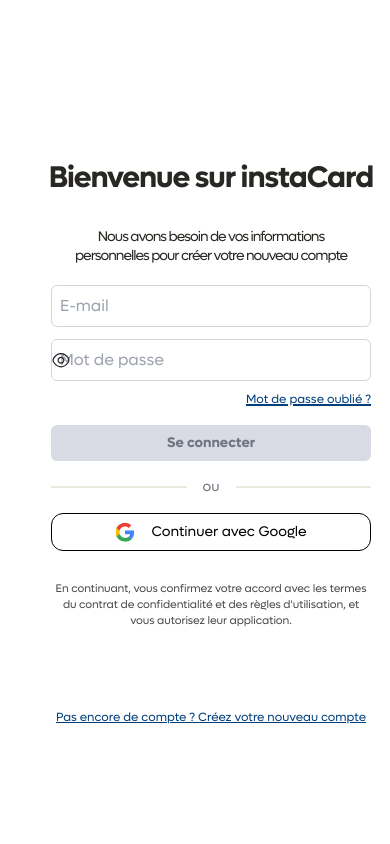
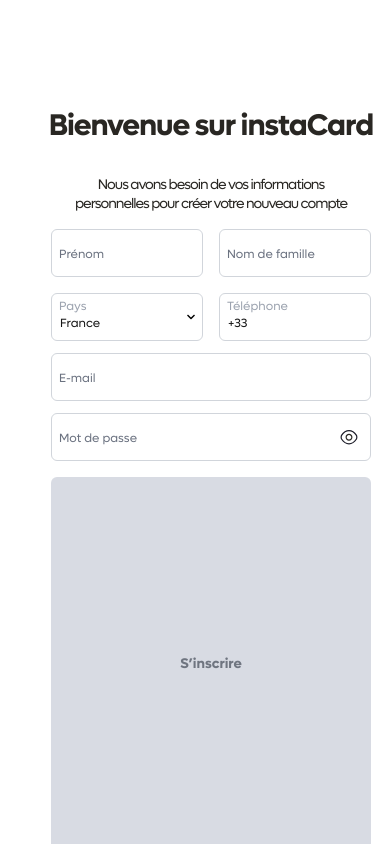
Before and after one commit to notsamaiva/instacause, a Next.js app: page /register in a window 390 px wide. Built offline with nearby package versions, Linux system fonts and the light colour scheme.

Commit message:
MAJ register InstaCause

```diff
--- a/package.json
+++ b/package.json
@@ -15,7 +15,8 @@
     "next": "^15.1.4",
     "react": "^19.0.0",
     "react-dom": "^19.0.0",
-    "react-icons": "^5.5.0"
+    "react-icons": "^5.5.0",
+    "react-select": "^5.10.1"
   },
   "devDependencies": {
     "@eslint/eslintrc": "^3",
--- a/src/app/register/page.js
+++ b/src/app/register/page.js
@@ -4,6 +4,16 @@
 import { FaGoogle } from "react-icons/fa";
 import { useState } from "react";
 import { Eye, EyeOff } from "lucide-react";
+import { FaChevronDown } from 'react-icons/fa';
+const countryCodes = {
+  France: "+33",
+  Tchad: "+235",
+  Belgique: "+32",
+  Canada: "+1",
+  Sénégal: "+221",
+  Maroc: "+212",
+  // Ajoute d'autres pays si nécessaire
+};
 export default function Login() {
   const [loading, setLoading] = useState(false);
 
@@ -14,6 +24,27 @@
       setLoading(false);
       alert("Connexion réussie !");
     }, 2000);
+  };
+
+  const [selectedCountry, setSelectedCountry] = useState("France");
+  const [phoneCode, setPhoneCode] = useState(countryCodes["France"]);
+
+  const handleCountryChange = (e) => {
+    const country = e.target.value;
+    setSelectedCountry(country);
+    setPhoneCode(countryCodes[country]);
+  };
+  const [phoneNumber, setPhoneNumber] = useState(phoneCode);
+
+  const handleChange = (e) => {
+    const inputValue = e.target.value;
+
+    // Empêcher la suppression du préfixe
+    if (!inputValue.startsWith(phoneCode)) {
+      setPhoneNumber(phoneCode);
+    } else {
+      setPhoneNumber(inputValue);
+    }
   };
   return (
     <div className="flex min-h-screen overflow-hidden">
@@ -38,59 +69,131 @@
 
 {/* Formulaire */}
 <div className="mt-4 w-80 sm:mt-[10]">
+<div className="grid grid-cols-2 gap-4">
+      {/* Champ Prénom et Nom */}
+      {[
+        { id: "prenom", label: "Prénom" },
+        { id: "nom", label: "Nom de famille" },
+      ].map(({ id, label }) => (
+        <div key={id} className="relative">
+          <input
+            type="text"
+            id={id}
+            className="w-full p-2 pt-5 border border-gray-300 rounded-md focus:outline-none focus:ring-2 focus:ring-[#2aa6ff] text-[12px] peer"
+            placeholder=" "
+          />
+          <label
+            htmlFor={id}
+            className="absolute left-2 top-1 text-gray-400 text-[12px] transition-all peer-placeholder-shown:top-4 peer-placeholder-shown:text-[12px] peer-placeholder-shown:text-gray-500 peer-focus:top-1 peer-focus:text-[10px] peer-focus:text-[#2aa6ff]"
+          >
+            {label}
+          </label>
+        </div>
+      ))}
+
+      {/* Champ Pays */}
+
+
+<div className="relative">
+  <select
+    id="pays"
+    className="w-full p-2 pr-10 pt-5 border border-gray-300 rounded-md focus:outline-none focus:ring-2 focus:ring-[#2aa6ff] text-[12px] peer"
+    value={selectedCountry}
+    onChange={handleCountryChange}
+  >
+    {Object.keys(countryCodes).map((country) => (
+      <option key={country} value={country}>
+        {country}
+      </option>
+    ))}
+  </select>
+  <label
+    htmlFor="pays"
+    className="absolute left-2 top-1 text-gray-400 text-[12px] transition-all duration-200
+               peer-placeholder-shown:top-4 peer-placeholder-shown:text-[12px] peer-placeholder-shown:text-gray-500
+               peer-focus:top-1 peer-focus:text-[10px] peer-focus:text-[#2aa6ff]"
+  >
+    Pays
+  </label>
+  {/* Icône indiquant le select */}
+  <div className="absolute right-2 top-1/2 transform -translate-y-1/2 pointer-events-none">
+    <FaChevronDown className="text-black w-2 h-4" />
+  </div>
+</div>
+
+
+     {/* Champ Numéro de téléphone */}
+<div className="relative">
+  <input
+    type="text"
+    id="telephone"
+    className="w-full p-2 pt-5 border border-gray-300 rounded-md focus:outline-none focus:ring-2 focus:ring-[#2aa6ff] text-[12px] peer"
+    placeholder=" " // Placeholder invisible pour garder l'animation du label
+    value={phoneCode}
+    onChange={(e) => setPhoneCode(e.target.value)} // Mise à jour de l'état
+  />
+  <label
+    htmlFor="telephone"
+    className="absolute left-2 top-1 text-gray-400 text-[12px] transition-all peer-placeholder-shown:top-4 peer-placeholder-shown:text-[12px] peer-placeholder-shown:text-gray-500 peer-focus:top-1 peer-focus:text-[10px] peer-focus:text-[#2aa6ff]"
+  >
+    Téléphone
+  </label>
+</div>
+</div>
+
 {/* Champ Email */}
+<div className="relative mt-3">
   <input
     type="email"
-    placeholder="E-mail"
-    className="w-full p-2 mt-1 border border-gray-300 rounded-md focus:outline-none focus:ring-2 focus:ring-[#2aa6ff] text-left"
+    id="email"
+    className="w-full p-2 pt-5 border border-gray-300 rounded-md focus:outline-none focus:ring-2 focus:ring-[#2aa6ff] text-[12px] peer"
+    placeholder=" "
   />
+  <label
+    htmlFor="email"
+    className="absolute left-2 top-2 text-gray-400 text-[12px] transition-all peer-placeholder-shown:top-4 peer-placeholder-shown:text-[12px] peer-placeholder-shown:text-gray-500 peer-focus:top-1 peer-focus:text-[10px] peer-focus:text-[#2aa6ff]"
+  >
+    E-mail
+  </label>
+</div>
 
 {/* Champ Mot de passe avec l'icône "œil" */}
 <div className="relative mt-3">
   <input
     type="password"
-      placeholder="Mot de passe"
-
-      className="w-full p-2 pr-10 border border-gray-300 rounded-md focus:outline-none focus:ring-2 focus:ring-[#2aa6ff] text-left"
+    id="password"
+    className="w-full p-2 pt-5 pr-10 border border-gray-300 rounded-md focus:outline-none focus:ring-2 focus:ring-[#2aa6ff] text-[12px] peer"
+    placeholder=" "
   />
+  <label
+    htmlFor="password"
+    className="absolute left-2 top-2 text-gray-400 text-[12px] transition-all peer-placeholder-shown:top-4 peer-placeholder-shown:text-[12px] peer-placeholder-shown:text-gray-500 peer-focus:top-1 peer-focus:text-[10px] peer-focus:text-[#2aa6ff]"
+  >
+    Mot de passe
+  </label>
   <img
     src="/images/eye.svg"
     alt="Afficher le mot de passe"
-      className="w-5 h-5 absolute right-[130] top-1/2 transform -translate-y-1/2 cursor-pointer"
+    className="w-5 h-5 absolute right-3 top-1/2 transform -translate-y-1/2 cursor-pointer"
   />
 </div>
 
-  {/* Lien "Mot de passe oublié ?" */}
-  <div className="w-full flex justify-end mt-[-5]">
-  <a
-    href="#"
-    className="text-[#003E7C] text-xs mt-2 inline-block text-right underline"
-    style={{
-      fontWeight: '500',
-      fontSize: '12px', // Taille de la police ajustée
-      lineHeight: '20px',  // Hauteur de ligne
-      letterSpacing: '0px',  // Espacement des lettres
-      textDecoration: 'underline',  // Souligné
-      textDecorationThickness: '2px', // Épaisseur du soulignement
-    }}
-  >
-    Mot de passe oublié ?
-  </a>
-</div>
+
+
 
 
   {/* Bouton Connexion */}
 
   <button
       onClick={handleClick}
-      className="relative w-full bg-[#d8dbe3] text-[#6f7580] p-2 rounded-md mt-4 font-bold text-sm
+      className="relative w-full h-full max-h-[46] bg-[#d8dbe3] text-[#6f7580] p-2 rounded-md mt-4 font-bold text-sm
       hover:bg-[#0B99FF] hover:text-white active:bg-[#0B99FF] active:text-white flex justify-center items-center"
       disabled={loading} // Désactive le bouton pendant le chargement
     >
       {loading ? (
         <div className="w-8 h-8 border-4 border-white border-t-transparent rounded-full animate-spin"></div>
       ) : (
-        "Se connecter"
+        "S’inscrire"
       )}
     </button>
 
@@ -152,7 +255,7 @@
 </div>
 
 <p
-  className=" text-center sm:mt-[-40]"
+  className=" text-center sm:mt-[-10]"
   style={{
     width: '409.3px',
     height: '60px',
@@ -167,14 +270,19 @@
     textAlign: 'center',
   }}
 >
-  <span>En continuant, vous confirmez votre accord avec les termes <br />du contrat de confidentialité et des règles d'utilisation, et<br />vous autorisez leur application.</span>
+<span>
+  En continuant, vous confirmez votre accord avec <a href="#" className="text-[#0B99FF]">les termes <br />contrat de confidentialité</a>
+  et des <a href="#" className="text-[#0B99FF]">règles d'utilisation</a>, et<br />
+  vous autorisez leur application.
+</span>
+
 
 </p>
 
 
 {/* Lien pour créer un compte */}
 <p
-  className="mt-12 text-center mt-[-1]"
+  className="mt-12 text-center mt-[-23]"
   style={{
     width: '358px',
     height: '20px',
@@ -196,7 +304,7 @@
       textDecorationThickness: '0%',
     }}
   >
-    Pas encore de compte ? Créez votre nouveau compte
+    Déjà un compte ? Connectez-vous
   </a>
 </p>
 
--- a/src/styles/globals.css
+++ b/src/styles/globals.css
@@ -17,6 +17,28 @@
 }
 
 body {
+
+
+  /* Style du menu déroulant */
+select {
+  appearance: none; /* Supprime le style natif du select */
+  background-color: white;
+  cursor: pointer;
+}
+
+/* Style des options */
+select option {
+  background-color: white;
+  color: black;
+}
+
+/* Appliquer un effet de survol */
+select option:hover,
+select option:focus {
+  background-color: #0B99FF !important;
+  color: white !important;
+}
+
   color: var(--foreground);
   background: var(--background);
   font-family: "Lufga", sans-serif;/* Appliquer la police à tout le projet */
```
Also changed, not shown: src/app/instacause/page.tsx (+68 -51 lines), public/payment-methods 1.svg (added), 1 other file (tests, documents, lock files or other folders). Lines whose indentation alone changed are shown as unchanged.
